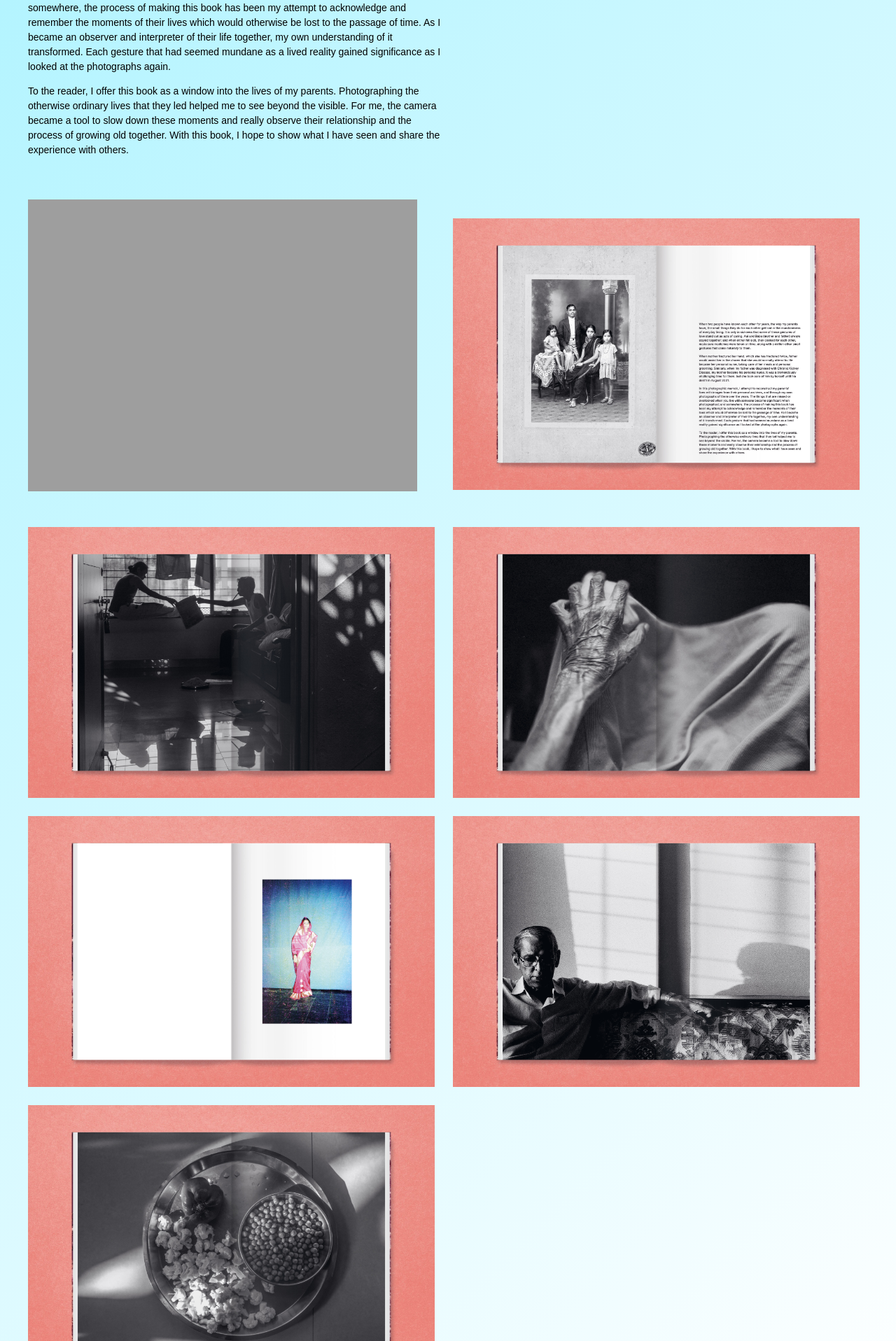
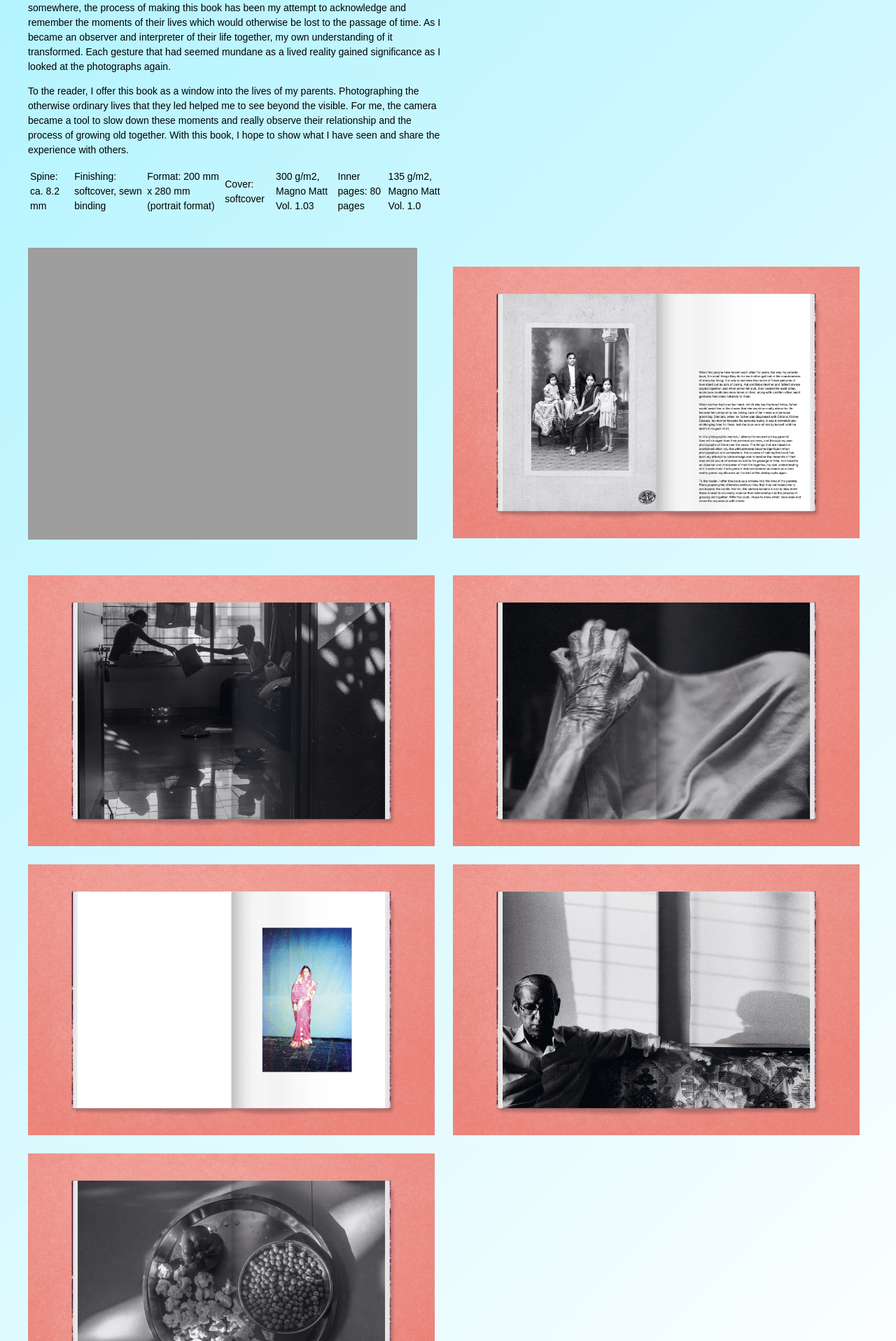
Before and after one commit to sagarshiriskar/personalwebsite, a Jekyll site: the page built from _works/aai-baba-book.md, in a window 1280 px wide. Shown: the part 1230-3146 px from the top of the page at 70% size. Built offline with Jekyll 4.4.1, drawn with Linux system fonts in a browser that asks for light colours.

Commit message:
Update _works/aai-baba-book.md (via Pages CMS)

```diff
--- a/_works/aai-baba-book.md
+++ b/_works/aai-baba-book.md
@@ -82,3 +82,5 @@ When two people have known each other for years, the way my parents have, the sm
 In this photographic memoir, I attempt to reconstruct my parents’ lives with images from their personal archives, and through my own photographs of them over the years. The things that are missed or overlooked when you live with someone become significant when photographed; and somewhere, the process of making this book has been my attempt to acknowledge and remember the moments of their lives which would otherwise be lost to the passage of time. As I became an observer and interpreter of their life together, my own understanding of it transformed. Each gesture that had seemed mundane as a lived reality gained significance as I looked at the photographs again.
 
 To the reader, I offer this book as a window into the lives of my parents. Photographing the otherwise ordinary lives that they led helped me to see beyond the visible. For me, the camera became a tool to slow down these moments and really observe their relationship and the process of growing old together. With this book, I hope to show what I have seen and share the experience with others.
+
+Spine: ca. 8.2 mm | Finishing: softcover, sewn binding | Format: 200 mm x 280 mm (portrait format) | Cover: softcover | 300 g/m2, Magno Matt Vol. 1.03 | Inner pages: 80 pages | 135 g/m2, Magno Matt Vol. 1.0
```
